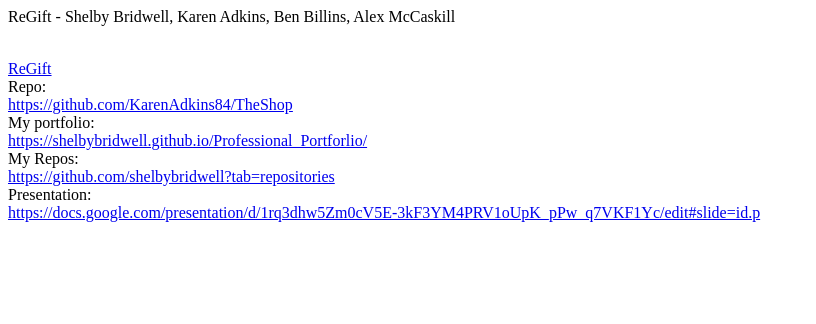
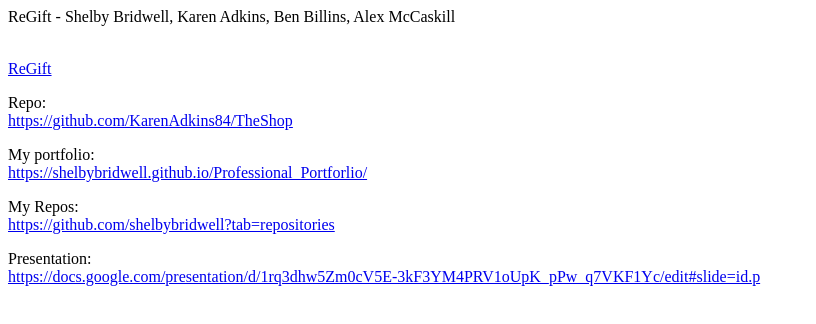
Before and after one commit to shelbybridwell/regiftsubmission, a plain HTML site: page index.html in a window 1280 px wide. Shown: the whole page, without its empty margins (0-816 px from the left). Drawn offline with Linux system fonts and the light colour scheme.

Commit message:
Update index.html

```diff
--- a/index.html
+++ b/index.html
@@ -9,10 +9,15 @@
 <body>
     ReGift - Shelby Bridwell, Karen Adkins, Ben Billins, Alex McCaskill
     <p><br><a href="https://regifter.herokuapp.com/">ReGift</a>
-    <br>Repo:<br><a href="https://github.com/KarenAdkins84/TheShop">https://github.com/KarenAdkins84/TheShop</a>
-    <br>My portfolio:<br><a href="https://shelbybridwell.github.io/Professional_Portforlio/">https://shelbybridwell.github.io/Professional_Portforlio/</a>
-    <br>My Repos:<br><a href="https://github.com/shelbybridwell?tab=repositories">https://github.com/shelbybridwell?tab=repositories</a>
-    <br>Presentation:<br><a href="https://docs.google.com/presentation/d/1rq3dhw5Zm0cV5E-3kF3YM4PRV1oUpK_pPw_q7VKF1Yc/edit#slide=id.p">https://docs.google.com/presentation/d/1rq3dhw5Zm0cV5E-3kF3YM4PRV1oUpK_pPw_q7VKF1Yc/edit#slide=id.p</a>
+    <br>
+    <p>Repo:<br><a href="https://github.com/KarenAdkins84/TheShop">https://github.com/KarenAdkins84/TheShop</a>
+    <br>
+    <p>My portfolio:<br><a href="https://shelbybridwell.github.io/Professional_Portforlio/">https://shelbybridwell.github.io/Professional_Portforlio/</a>
+    <br>
+    <p>My Repos:<br><a href="https://github.com/shelbybridwell?tab=repositories">https://github.com/shelbybridwell?tab=repositories</a>
+    <br>
+    <p>Presentation:<br><a href="https://docs.google.com/presentation/d/1rq3dhw5Zm0cV5E-3kF3YM4PRV1oUpK_pPw_q7VKF1Yc/edit#slide=id.p">https://docs.google.com/presentation/d/1rq3dhw5Zm0cV5E-3kF3YM4PRV1oUpK_pPw_q7VKF1Yc/edit#slide=id.p</a>
+
     </p></div>
 </body>
 </html>
```
